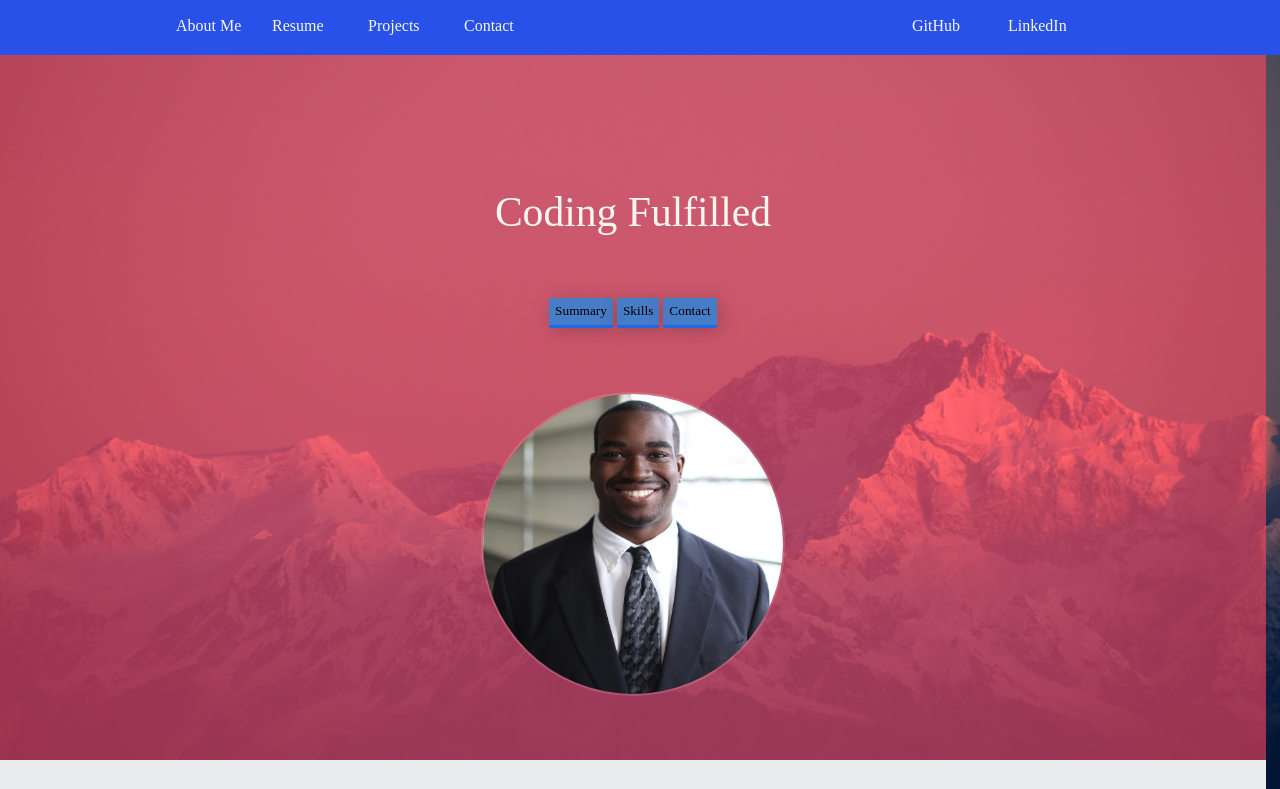
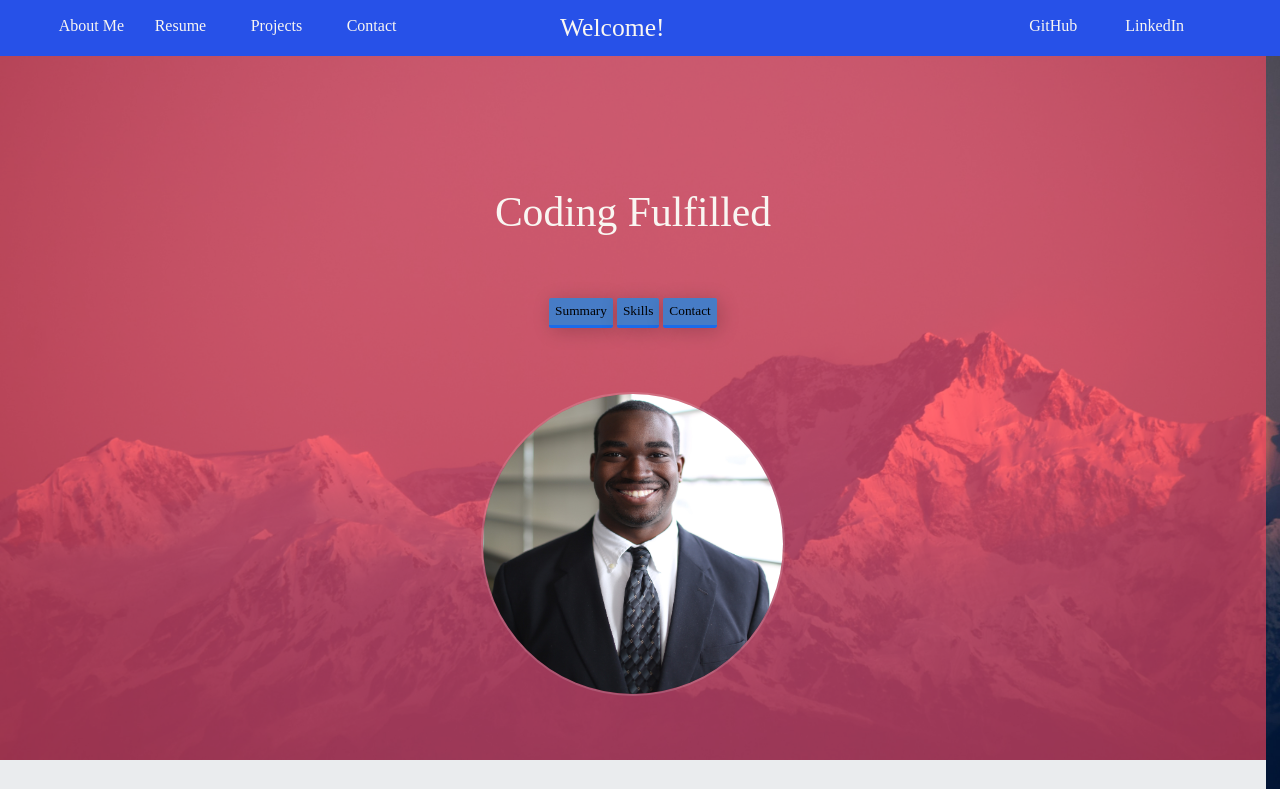
Before and after one commit to AUnderwood9/HizamoPortfolio, a plain HTML site: page index.html in a window 1280 px wide. Shown: the top 789 px of the page. Drawn offline with nearby package versions, Linux system fonts and the light colour scheme; a web font is replaced by a local one.

Commit message:
Refactored some css styling for fonts. Also added a title placeholder in the navBar so that the current location of the viewport is visible to the user.

```diff
--- a/index.html
+++ b/index.html
@@ -24,6 +24,12 @@
 			<a class="headerButtonLeft defaultFlatButton">Projects</a>
 			<a class="headerButtonLeft defaultFlatButton">Contact</a>
 		</nav>
+		<span id="nav-bar-sub-heading" class="navContainerMid primaryHeaderTextColor primaryButtonFont">
+			<h6>Welcome!</h6>
+			<h6 class="scrollHidden">Summary</h6>
+			<h6 class="scrollHidden">Skills</h6>
+			<h6 class="scrollHidden">Contact</h6>
+		</span>
 		<nav class="navContainerEnd">
 			<a class="headerButtonRight defaultFlatButton" href="https://github.com/AUnderwood9" target="blank">GitHub</a>
 			<a class="headerButtonRight defaultFlatButton" href="https://www.linkedin.com/in/andrew-underwood-5b796813a/" target="blank">LinkedIn</a>
--- a/styles/documentStructure.css
+++ b/styles/documentStructure.css
@@ -82,19 +82,25 @@
 	z-index: 2;
 	justify-content: space-around;
 	align-items: center;
-	width: 100%;
-	height: 55px;
+	width: 100vw;
+	height: 7vh;
 }
 
 [class*="navContainer"]{
 	display: flex;
 	padding-top: 1%;
+	/* width: 33vw; */
 }
 
 [class*="headerButton"]{
 	width: 6em;
 	height: 2em;
 	cursor: pointer;
+}
+
+.navContainerMid{
+	padding-top: 0;
+	width: 22em;
 }
 /* End Nav components */
 
--- a/styles/pageEffects.css
+++ b/styles/pageEffects.css
@@ -29,6 +29,14 @@
     transition: opacity 0.35s ease-out;
 }
 
+.scrollHidden{
+	display: none;
+}
+
+.scrollDisplay{
+	display: inline;
+}
+
 .parallaxImage{
 	width: 100vmax;
 	z-index: 0;
--- a/styles/portfolioFonts.css
+++ b/styles/portfolioFonts.css
@@ -29,13 +29,19 @@ p{
 	font-weight: 500;
 }
 
-button{
+button, [class*="headerButton"], .primaryButtonFont{
 	font-family: "robotoOpenSans";
 	font-weight: 200;
 }
 /* General */
 .mainFontColor{
 	color: #262626;
+}
+
+/* Nav Bar */
+
+[class*="headerButton"],.primaryHeaderTextColor{
+	color: #F9F6F2;
 }
 
 /* Section 2 (Summary */
--- a/styles/style.css
+++ b/styles/style.css
@@ -14,10 +14,6 @@
 
 .secondaryBackgroundColor{
 	background-color: #2751e8;
-}
-
-[class*="headerButton"]{
-	color: #F9F6F2;
 }
 
 a[class*="headerButton"].defaultFlatButton{
```
